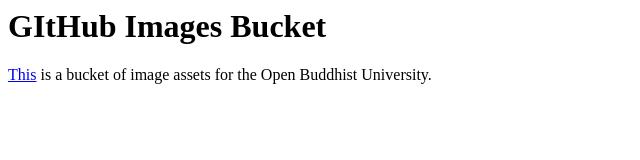
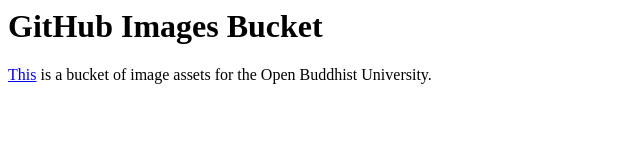
Before and after one commit to buddhist-uni/imgs, a plain HTML site: page index.html in a window 1280 px wide. Shown: the full height of the page, 0-640 px from the left. Drawn offline with Linux system fonts and the light colour scheme.

Commit message:
fix typo

```diff
--- a/index.html
+++ b/index.html
@@ -1,2 +1,2 @@
-<h1>GItHub Images Bucket</h1>
+<h1>GitHub Images Bucket</h1>
 <p><a href="https://github.com/buddhist-uni/imgs">This</a> is a bucket of image assets for the Open Buddhist University.</p>
```
